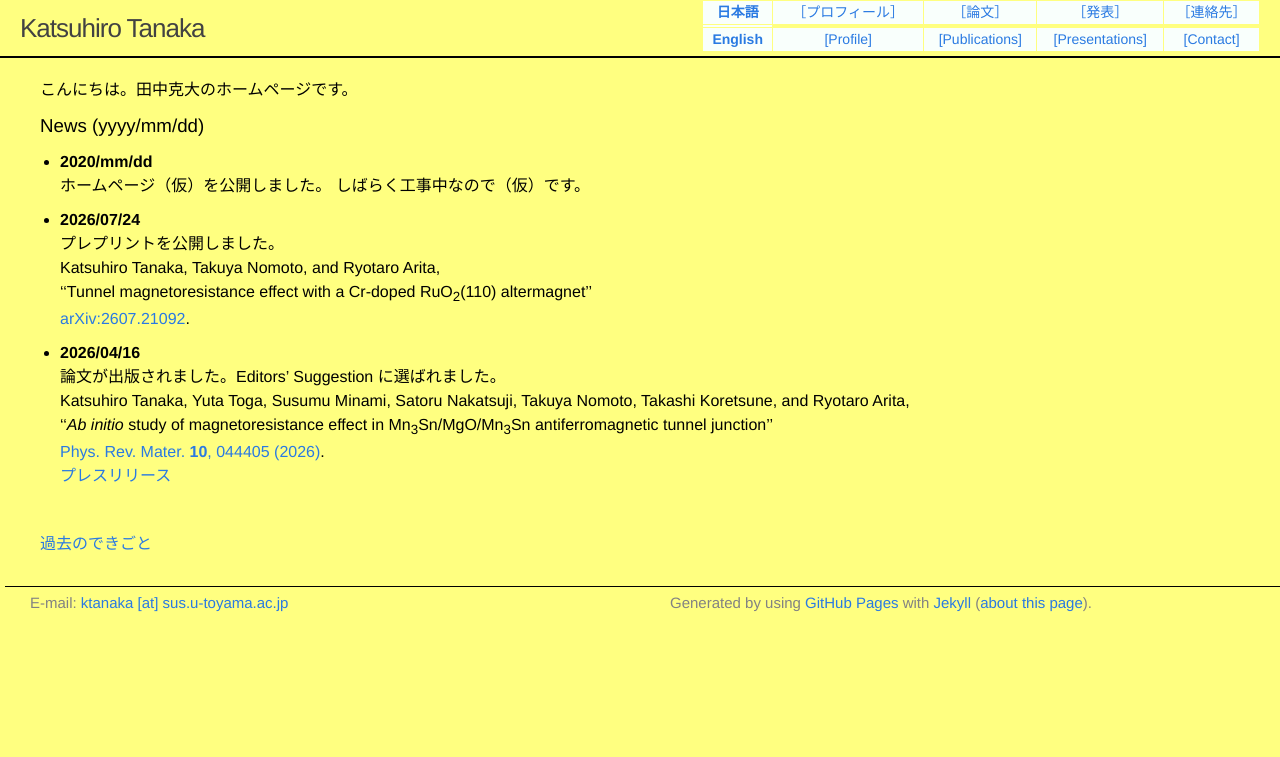
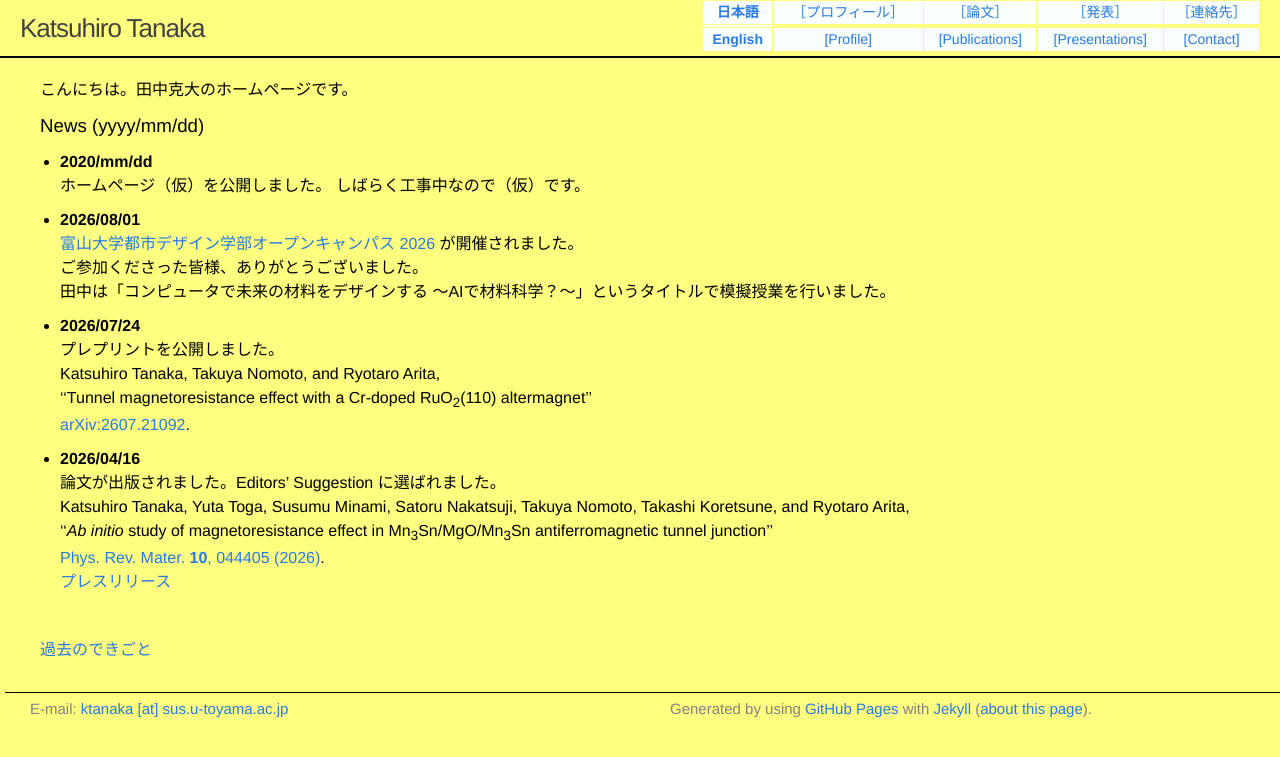
Before and after one commit to katsu-tanaka/katsu-tanaka.github.io, a Jekyll site: the page built from index.md, in a window 1280 px wide. Shown: the top 757 px of the page. Built offline with Jekyll 4.4.1, drawn with Linux system fonts in a browser that asks for light colours.

```diff
--- a/index.md
+++ b/index.md
@@ -9,6 +9,11 @@ title: Katsuhiro Tanaka
 - **2020/mm/dd**
   ホームページ（仮）を公開しました。
   しばらく工事中なので（仮）です。
+
+- **2026/08/01**
+  [富山大学都市デザイン学部オープンキャンパス 2026](https://www.sus.u-toyama.ac.jp/opencampus2026/){:target="_blank"} が開催されました。
+  ご参加くださった皆様、ありがとうございました。
+  田中は「コンピュータで未来の材料をデザインする 〜AIで材料科学？〜」というタイトルで模擬授業を行いました。
 
 - **2026/07/24**
   プレプリントを公開しました。
```
Also changed, not shown: index_e.md (+5 -0 lines).
